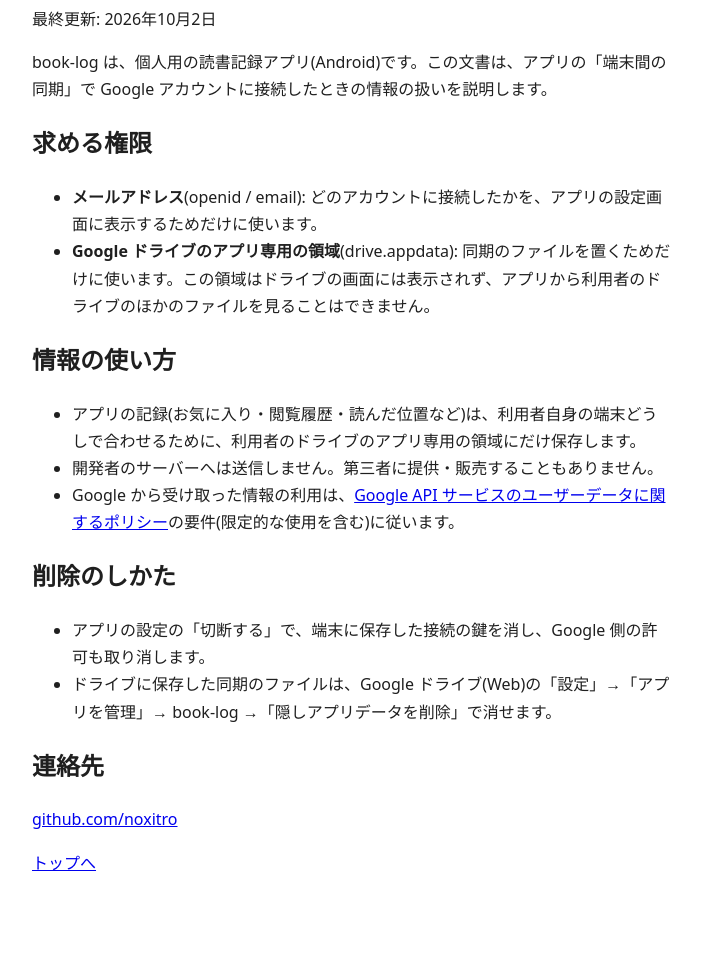
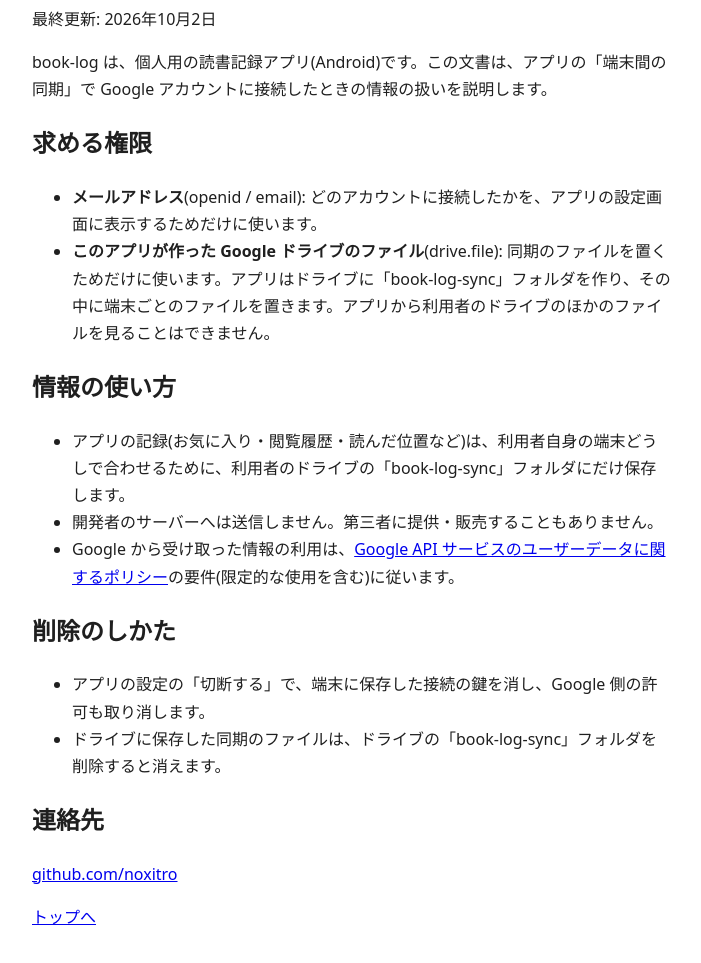
Before and after one commit to noxitro/app-policies, a plain HTML site: page book-log/privacy.html in a window 1280 px wide. Shown: the part 102-1065 px from the top of the page, without its empty margins (288-989 px from the left). Before the commit the page ends 1011 px from the top, so only its background shows below. Drawn offline with Linux system fonts and the light colour scheme.

Commit message:
book-log: 置き場をドライブの book-log-sync フォルダ(drive.file)に改める

```diff
--- a/book-log/privacy.html
+++ b/book-log/privacy.html
@@ -18,12 +18,12 @@
 <h2>求める権限</h2>
 <ul>
   <li><strong>メールアドレス</strong>(openid / email): どのアカウントに接続したかを、アプリの設定画面に表示するためだけに使います。</li>
-  <li><strong>Google ドライブのアプリ専用の領域</strong>(drive.appdata): 同期のファイルを置くためだけに使います。この領域はドライブの画面には表示されず、アプリから利用者のドライブのほかのファイルを見ることはできません。</li>
+  <li><strong>このアプリが作った Google ドライブのファイル</strong>(drive.file): 同期のファイルを置くためだけに使います。アプリはドライブに「book-log-sync」フォルダを作り、その中に端末ごとのファイルを置きます。アプリから利用者のドライブのほかのファイルを見ることはできません。</li>
 </ul>
 
 <h2>情報の使い方</h2>
 <ul>
-  <li>アプリの記録(お気に入り・閲覧履歴・読んだ位置など)は、利用者自身の端末どうしで合わせるために、利用者のドライブのアプリ専用の領域にだけ保存します。</li>
+  <li>アプリの記録(お気に入り・閲覧履歴・読んだ位置など)は、利用者自身の端末どうしで合わせるために、利用者のドライブの「book-log-sync」フォルダにだけ保存します。</li>
   <li>開発者のサーバーへは送信しません。第三者に提供・販売することもありません。</li>
   <li>Google から受け取った情報の利用は、<a href="https://developers.google.com/terms/api-services-user-data-policy">Google API サービスのユーザーデータに関するポリシー</a>の要件(限定的な使用を含む)に従います。</li>
 </ul>
@@ -31,7 +31,7 @@
 <h2>削除のしかた</h2>
 <ul>
   <li>アプリの設定の「切断する」で、端末に保存した接続の鍵を消し、Google 側の許可も取り消します。</li>
-  <li>ドライブに保存した同期のファイルは、Google ドライブ(Web)の「設定」→「アプリを管理」→ book-log →「隠しアプリデータを削除」で消せます。</li>
+  <li>ドライブに保存した同期のファイルは、ドライブの「book-log-sync」フォルダを削除すると消えます。</li>
 </ul>
 
 <h2>連絡先</h2>
```
